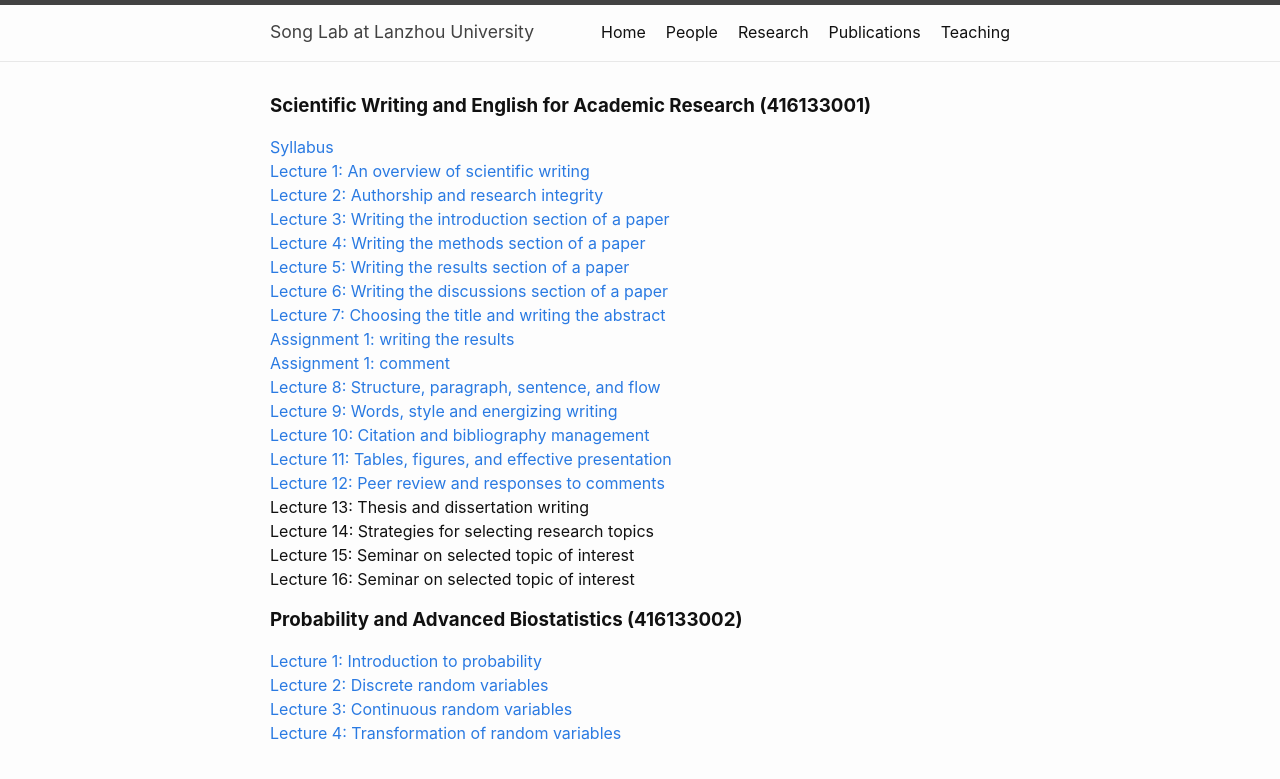
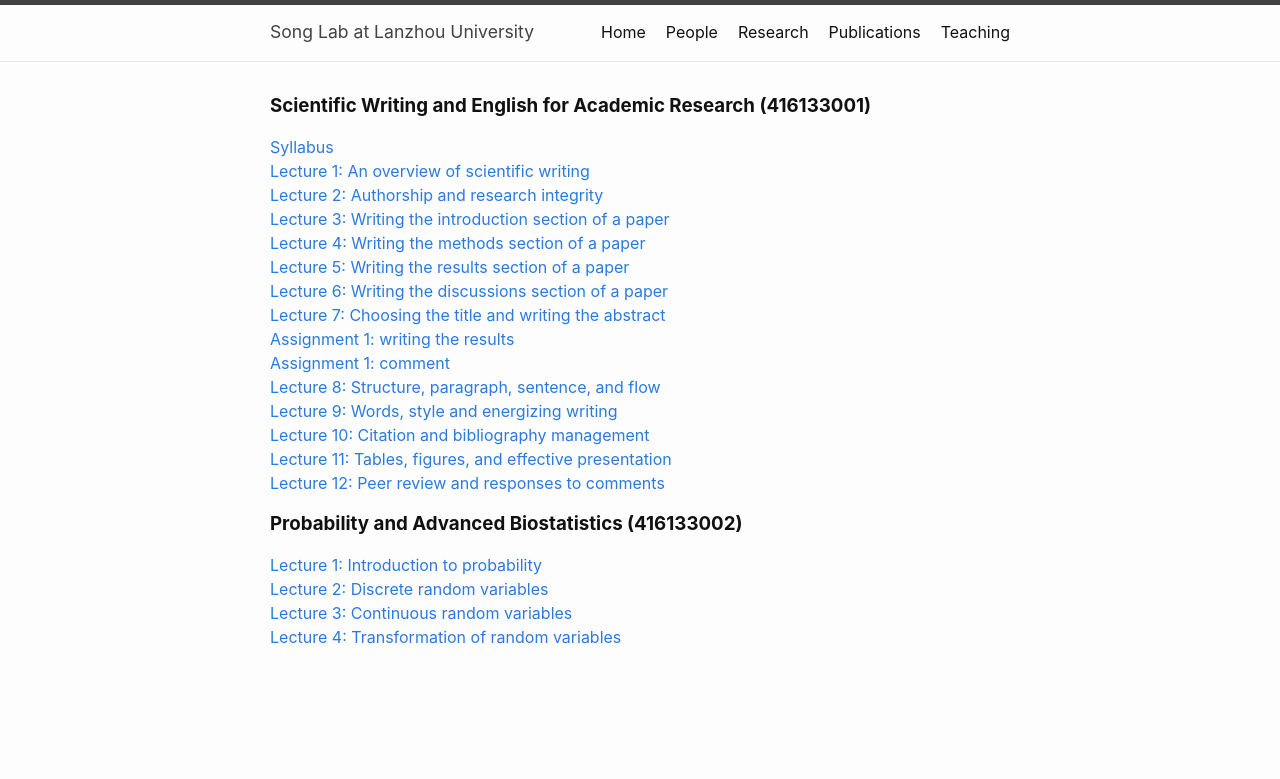
Before and after one commit to chaosonglab/chaosonglab.github.io, a Jekyll site: the page built from teaching.md, in a window 1280 px wide. Shown: the top 779 px of the page. Built offline with Jekyll 4.4.1, drawn with Linux system fonts in a browser that asks for light colours.

Commit message:
Update teaching.md

```diff
--- a/teaching.md
+++ b/teaching.md
@@ -20,11 +20,7 @@ permalink: /teaching/
 [Lecture 9: Words, style and energizing writing](/files/course_materials/sci_writing/Lecture9_words.pdf) \
 [Lecture 10: Citation and bibliography management](/files/course_materials/sci_writing/Lecture10_bibliography.pdf) \
 [Lecture 11: Tables, figures, and effective presentation](/files/course_materials/sci_writing/Lecture11_figures.pdf) \
-[Lecture 12: Peer review and responses to comments](/files/course_materials/sci_writing/Lecture12_review.pdf) \
-Lecture 13: Thesis and dissertation writing \
-Lecture 14: Strategies for selecting research topics \
-Lecture 15: Seminar on selected topic of interest \
-Lecture 16: Seminar on selected topic of interest
+[Lecture 12: Peer review and responses to comments](/files/course_materials/sci_writing/Lecture12_review.pdf)
 
 ### **Probability and Advanced Biostatistics (416133002)**
 
```
